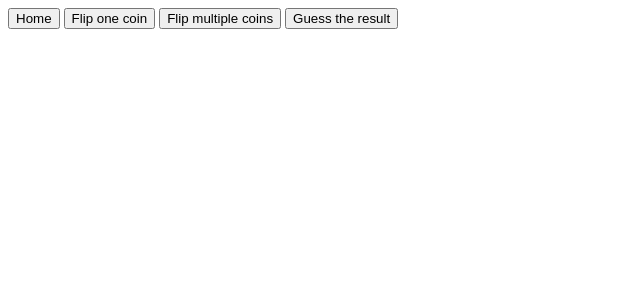
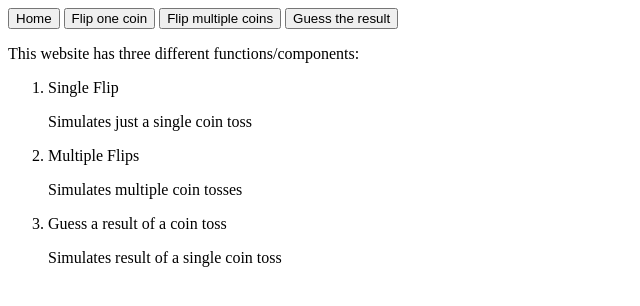
Before and after one commit to comp426-2022-spring/a05-Ysaid1, a website: page public/index.html in a window 1280 px wide. Shown: the whole page, without its empty margins (0-640 px from the left). Drawn offline with Linux system fonts and the light colour scheme.

Commit message:
added descriptions to index.html file

```diff
--- a/public/index.html
+++ b/public/index.html
@@ -33,7 +33,18 @@
       <button id="guessnav">Guess the result</button>
     </nav>
     <div id="home">
-
+      <p>This website has three different functions/components:</p>
+      <ol>
+        <li>Single Flip
+          <p> Simulates just a single coin toss</p>
+        </li>
+        <li>Multiple Flips
+          <p> Simulates multiple coin tosses</p>
+        </li>
+        <li> Guess a result of a coin toss
+          <p>Simulates result of a single coin toss</p>
+        </li>
+      </ol>
     </div>
     <div id="single" class="hidden">
 
```
